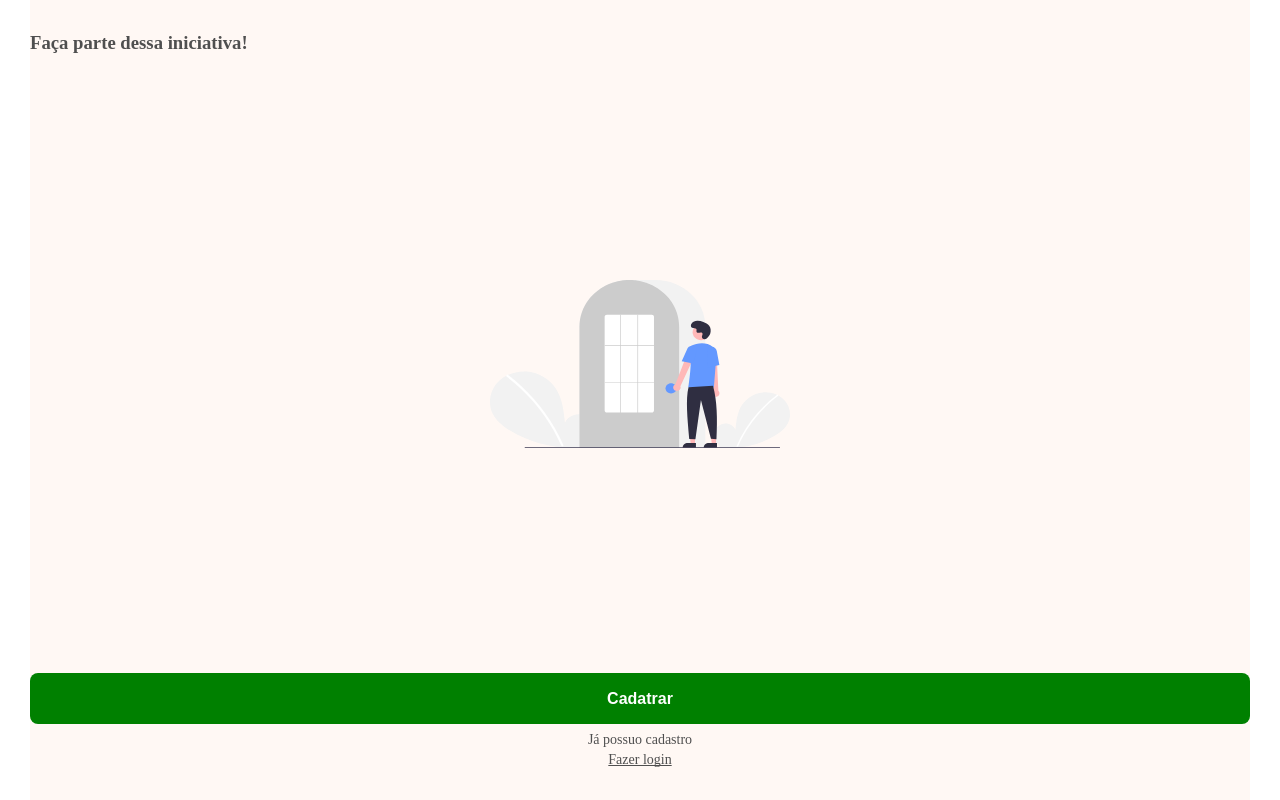
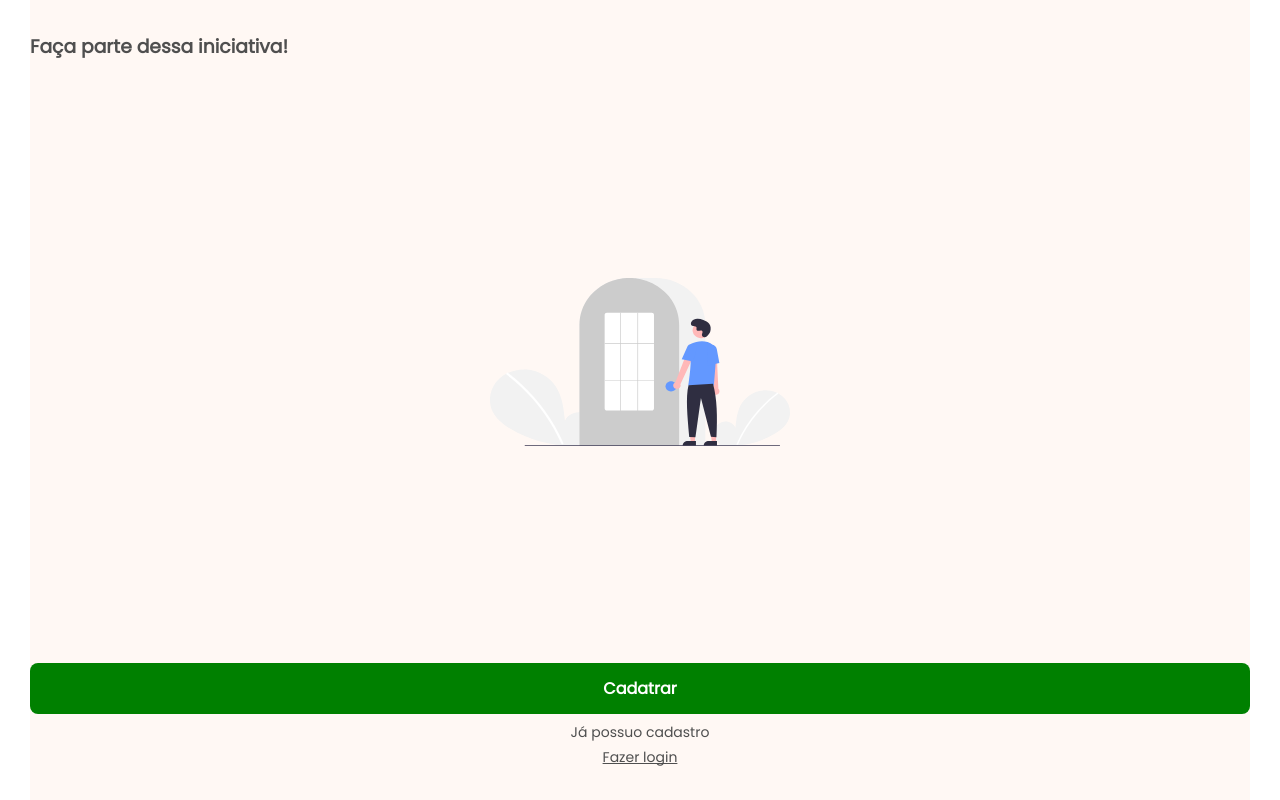
Before and after one commit to estartandodevs-course/recolapp, a React (Create React App) app: page / in a window 1280 px wide. Built offline with nearby package versions, Linux system fonts and the light colour scheme; the HTML template or start-up script is replaced by a standard one.

Commit message:
fix: font import bug

```diff
--- a/src/pages/Home/index.js
+++ b/src/pages/Home/index.js
@@ -1,17 +1,11 @@
 import React from "react";
-
 import { useHistory } from "react-router-dom";
-
 import { Button } from "../../components/Button";
-
 import * as S from "./styles";
-
 import image from "../../assets/img/illustrations/tela_inicial.svg";
 
 const Home = () => {
-
   const history = useHistory();
-
   return (
     <>
       <S.Container>
--- a/src/styles/fonts.scss
+++ /dev/null
@@ -1,8 +0,0 @@
-@font-face {
-  font-family: Poppins;
-  src: url("../assets/fonts/Poppins-Regular.ttf");
-}
-
-* {
-  font-family: Poppins;
-}
--- a/src/styles/global-styles.js
+++ b/src/styles/global-styles.js
@@ -1,13 +1,17 @@
 import { createGlobalStyle } from "styled-components";
-import Poppins400 from "../assets/fonts/Poppins-Regular.ttf";
-import Poppins700 from "../assets/fonts/Poppins-Bold.ttf";
+import PoppinsRegular from "../assets/fonts/Poppins-Regular.ttf";
+import PoppinsBold from "../assets/fonts/Poppins-Bold.ttf";
 
 export const GlobalStyles = createGlobalStyle`
-     @font-face {
-        font-family: 'Poppins';
-        src:  url(${Poppins400}) format('ttf'),
-        url(${Poppins700}) format('ttf');
-    }
+  @font-face {
+  font-family: Poppins;
+  src: url(${PoppinsRegular});
+}
+@font-face {
+  font-family: Poppins-Bold;
+  src: url(${PoppinsBold});
+}
+
     :root {
         --orange:#F28E36;
         --green:#008000;
@@ -18,5 +22,7 @@ export const GlobalStyles = createGlobalStyle`
     * {
      margin: 0;
      padding: 0;
- }
+     font-family: Poppins;
+    }
+
 `;
```
